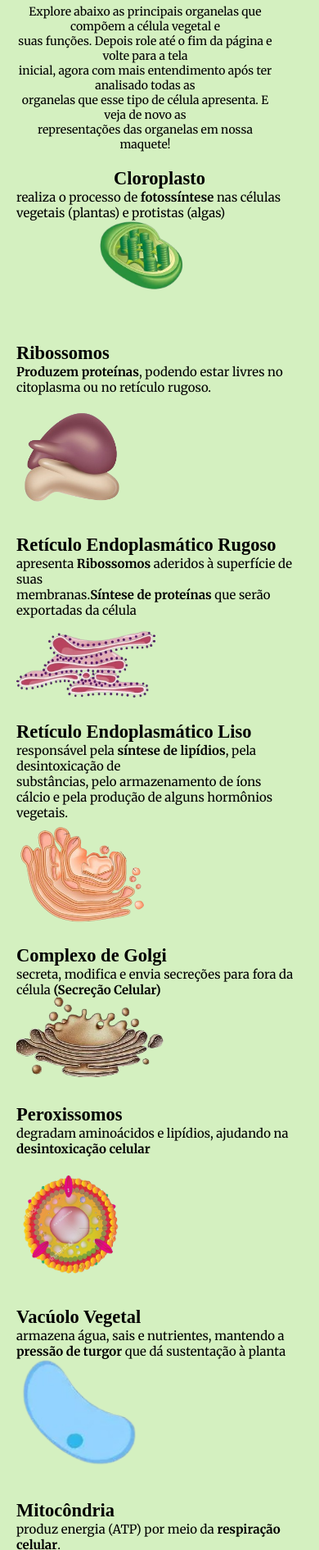
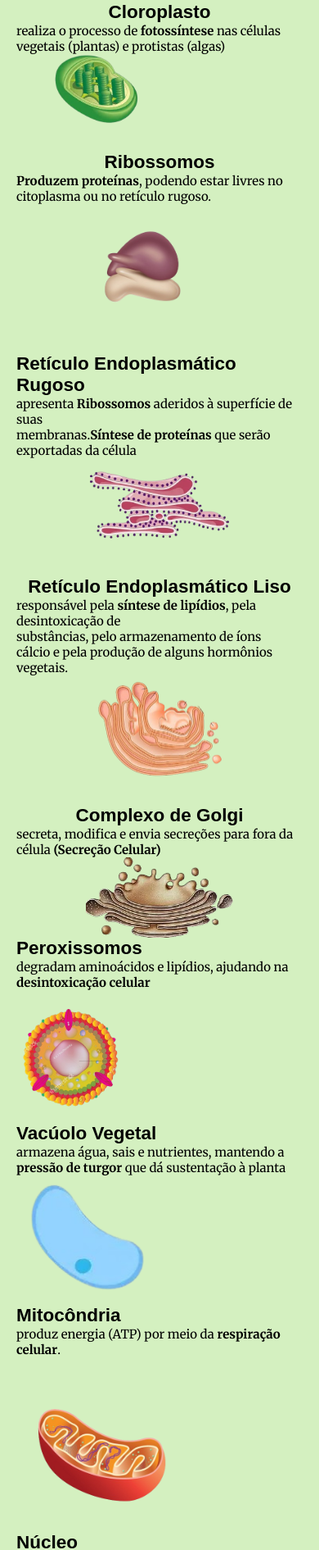
Before and after one commit to Isabellamariaalmeida/Sitecelulavegetal, a plain HTML site: page pages/organelas.html in a window 390 px wide. Shown: the part 109-2000 px from the top of the page at 82% size. Drawn offline with Linux system fonts and the light colour scheme; a web font is replaced by a local one.

Commit message:
Responsividade do REL e Complexo de Golgi e novas alteraçoes

```diff
--- a/Style/index.css
+++ b/Style/index.css
@@ -55,6 +55,7 @@ p {
   padding: 12px 24px;
   text-align: center;
   text-decoration: none;
+  font-size: 15px;
 }
 
 .botao-secundario {
@@ -65,12 +66,14 @@ p {
   padding: 12px 24px;
   text-align: center;
   text-decoration: none;
+  font-size: 15px;
 }
 
 .idiomas-container {
   margin-top: 30px;
   display: flex;
   gap: 15px;
+  font-size: 15px;
 }
 
 .idiomas {
@@ -89,16 +92,19 @@ p {
 
   p {
     font-size: 1rem;
+    text-align: left;
   }
 
   .botoes {
     flex-direction: column;
     align-items: flex-start;
+    justify-content: flex-start;
   }
 
   .idiomas-container {
     flex-direction: column;
     align-items: flex-start;
+    justify-content: flex-start;
   }
 }
 
@@ -114,13 +120,14 @@ p {
   }
 
   p {
-    font-size: 0.95rem;
+    font-size: 0.85rem;
   }
 
   .botoes {
-    align-items: center;
+    justify-content: flex-start;
   }
   .idiomas-container {
     align-items: center;
+    justify-content: flex-start;
   }
 }
--- a/Style/organelas.css
+++ b/Style/organelas.css
@@ -16,7 +16,7 @@
 .h1 {
   font-family: "Caprasimo", serif;
 }
-h2 {
+.h2 {
   font-family: "Caprasimo", serif;
 }
 
@@ -32,7 +32,7 @@ p {
 }
 
 .cloroplasto {
-  margin-top: 20px;
+  margin-top: 35px;
   display: flex;
   flex-direction: column;
   align-items: flex-start;
@@ -42,6 +42,7 @@ p {
   transform: scaleX(-1);
   max-width: 100%;
   height: auto;
+  margin-left: -25%;
 }
 
 @media (max-width: 768px) {
@@ -56,12 +57,11 @@ p {
 
 @media (max-width: 480px) {
   h1 {
-    font-size: 2rem;
+    font-size: 1rem;
     text-align: center;
   }
-
   .texto-principal {
-    font-size: 14px;
+    font-size: 5px;
     text-align: center;
   }
 
@@ -70,61 +70,78 @@ p {
   }
 }
 
-.RE img {
-  transform: scaleX(-1);
+.Ribossomos {
+  display: flex;
+  flex-direction: column;
+  align-items: flex-start;
+  margin-top: 30px;
 }
 .RE {
-  position: relative;
-  top: 40px;
+  display: flex;
+  flex-direction: column;
+  align-items: flex-start;
+  margin-top: 30px;
 }
+
 .Ribossomos img {
-  position: relative;
-  top: -20px;
+  max-width: 100%;
+  height: auto;
 }
-.Ribossomos {
-  position: relative;
-  top: 60px;
+.RE img {
+  max-width: 100%;
+  height: auto;
 }
+
+@media (max-width: 768px) {
+  .Ribossomos {
+    align-items: center;
+  }
+  .RE {
+    align-items: center;
+  }
+
+  .Ribossomos img {
+    max-width: 80%;
+  }
+  .RE img {
+    max-width: 80%;
+  }
+}
+
 .REL {
-  position: relative;
-  top: 50px;
+  display: flex;
+  flex-direction: column;
+  align-items: flex-start;
+  margin-top: 30px;
 }
 .Complexo-de-golgi {
-  position: relative;
-  top: 70px;
+  display: flex;
+  flex-direction: column;
+  align-items: flex-start;
+  margin-top: 30px;
 }
-.Peroxissomos {
-  position: relative;
-  top: 100px;
+
+.REL img {
+  max-width: 100%;
+  height: auto;
 }
-.Vacúolo-Vegetal {
-  position: relative;
-  top: 120px;
+.Complexo-de-golgi img {
+  max-width: 100%;
+  height: auto;
 }
-.Mitocôndria {
-  position: relative;
-  top: 135px;
+
+@media (max-width: 768px) {
+  .REL {
+    align-items: center;
+  }
+  .Complexo-de-golgi {
+    align-items: center;
+  }
+
+  .REL img {
+    max-width: 80%;
+  }
+  .Complexo-de-golgi img {
+    max-width: 80%;
+  }
 }
-.Mitocôndria img {
-  position: relative;
-  top: -60px;
-  left: -20px;
-}
-.Núcleo {
-  position: relative;
-  top: 70px;
-}
-.Núcleo img {
-  position: relative;
-  top: -15px;
-  left: -60px;
-}
-.Vacúolo-Vegetal img {
-  position: relative;
-  top: -10px;
-  left: -10px;
-}
-.btn {
-  position: relative;
-  left: 10px;
-}
--- a/pages/organelas.html
+++ b/pages/organelas.html
@@ -9,11 +9,12 @@
     <div class="conteudo">
       <h1>Organelas da Célula Vegetal</h1>
       <p class="texto-principal">
-        Explore abaixo as principais organelas que compõem a célula vegetal e<br />
-        suas funções. Depois role até o fim da página e volte para a tela<br />
-        inicial, agora com mais entendimento após ter analisado todas as<br />
-        organelas que esse tipo de célula apresenta. E veja de novo as<br />
-        representações das organelas em nossa maquete!
+        <p class="texto-principal">
+  Explore as principais organelas da célula vegetal e suas funções. <br>
+  Role até o fim e volte à tela inicial com mais conhecimento sobre cada organela.<br>
+  Confira também as representações na maquete!
+</p>
+
       </p>
 
       <section class="cloroplasto">
```
Also changed, not shown: pages/index.html (+6 -4 lines).
